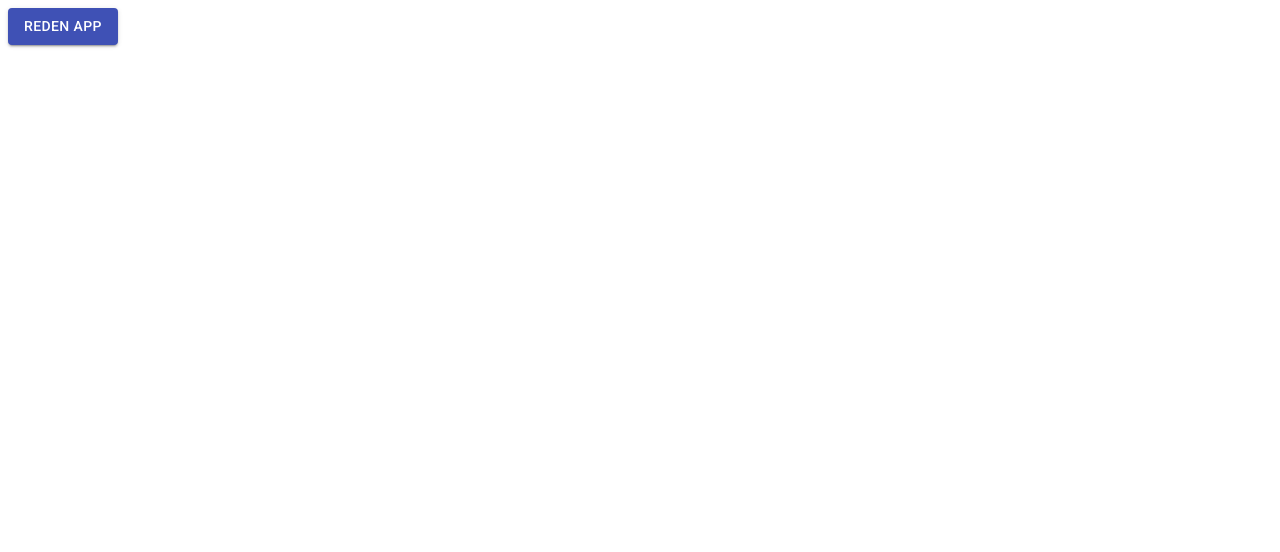
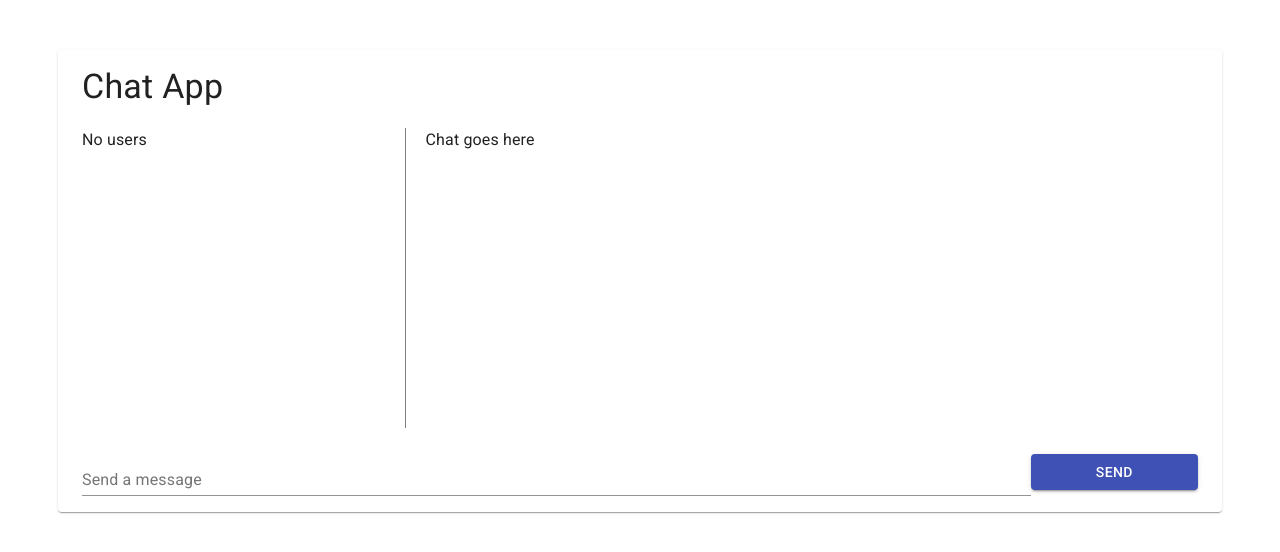
Before and after one commit to rotimi-babalola/reden-frontend, a React app: page / in a window 1280 px wide. Shown: the top 552 px of the page. Built offline with nearby package versions, Linux system fonts and the light colour scheme.

Commit message:
Add Basic chat app layout

```diff
--- a/src/App.tsx
+++ b/src/App.tsx
@@ -1,13 +1,15 @@
 import React from 'react';
-import Button from '@material-ui/core/Button';
+import { Provider } from 'react-redux';
+import Dashboard from './components/Dashboard';
+import { store } from './store/index';
 // import io from 'socket.io-client';
 
 // const socket = io(':5000');
 
 const App: React.FC = () => (
-  <Button color="primary" variant="contained">
-    Reden app
-  </Button>
+  <Provider store={store}>
+    <Dashboard />
+  </Provider>
 );
 
 export default App;
--- a/src/components/Dashboard.tsx
+++ b/src/components/Dashboard.tsx
@@ -1,33 +1,90 @@
-// import React from 'react';
-// import { withStyles } from '@material-ui/core/styles';
-// import Paper from '@material-ui/core/Paper';
-// import Typography from '@material-ui/core/Typography';
+import React from 'react';
+import { Theme, makeStyles } from '@material-ui/core/styles';
+import {
+  Button,
+  List,
+  ListItem,
+  ListItemText,
+  Paper,
+  TextField,
+  Typography,
+} from '@material-ui/core';
+import { useSelector } from '../store/index';
 
-// const styles = theme => ({
-//   root: {
-//     ...theme.mixins.gutters(),
-//     margin: '50px',
-//     paddingTop: theme.spacing(2),
-//     paddingBottom: theme.spacing(2),
-//   },
-//   flex: {
-//     display: 'flex',
-//     alignItems: 'center',
-//   },
-//   topicsWindow: {
-//     width: '30%',
-//     height: '300px',
-//     borderRight: '1px solid grey',
-//   },
-//   chatWindow: {
-//     width: '70%',
-//     height: '300px',
-//     padding: '20px',
-//   },
-//   chatBox: {
-//     width: '85%',
-//   },
-//   button: {
-//     width: '15%',
-//   },
-// });
+const useStyles = makeStyles((theme: Theme) => ({
+  root: {
+    ...theme.mixins.gutters(),
+    margin: '50px',
+    paddingTop: theme.spacing(2),
+    paddingBottom: theme.spacing(2),
+  },
+  flex: {
+    display: 'flex',
+    alignItems: 'center',
+  },
+  topicsWindow: {
+    width: '30%',
+    height: '300px',
+    borderRight: '1px solid grey',
+  },
+  chatWindow: {
+    width: '70%',
+    height: '300px',
+    padding: '20px',
+  },
+  chatBox: {
+    width: '85%',
+  },
+  button: {
+    width: '15%',
+  },
+}));
+
+const Dashboard: React.FC = () => {
+  const classes = useStyles();
+  const { users } = useSelector(state => state);
+
+  return (
+    <Paper className={classes.root} elevation={1}>
+      <Typography variant="h4" component="h4">
+        Chat App
+      </Typography>
+      <div className={classes.flex}>
+        <div className={classes.topicsWindow}>
+          {users ? (
+            <Typography>No users</Typography>
+          ) : (
+            <List>
+              {users.map(user => (
+                <ListItem button key={user.id}>
+                  <ListItemText primary={user} onClick={() => {}} />
+                </ListItem>
+              ))}
+            </List>
+          )}
+        </div>
+        <div className={classes.chatWindow}>
+          <Typography>Chat goes here</Typography>
+        </div>
+      </div>
+      <div className={classes.flex}>
+        <TextField
+          label="Send a message"
+          className={classes.chatBox}
+          value=""
+          onChange={() => {}}
+        />
+        <Button
+          variant="contained"
+          color="primary"
+          className={classes.button}
+          onClick={() => {}}
+        >
+          Send
+        </Button>
+      </div>
+    </Paper>
+  );
+};
+
+export default Dashboard;
--- /dev/null
+++ b/src/store/index.ts
@@ -0,0 +1,29 @@
+import {
+  TypedUseSelectorHook,
+  useSelector as useSelectorUntyped,
+} from 'react-redux';
+import { Action, applyMiddleware, compose, createStore } from 'redux';
+import thunk, { ThunkAction } from 'redux-thunk';
+import { appReducer } from './reducer';
+
+export type RootState = ReturnType<typeof appReducer>;
+
+export const useSelector: TypedUseSelectorHook<RootState> = useSelectorUntyped;
+
+export type AppThunk<ReturnType = void> = ThunkAction<
+  ReturnType,
+  RootState,
+  null,
+  Action<string>
+>;
+
+/* eslint-disable no-underscore-dangle */
+const composeEnhancers =
+  (window as any).__REDUX_DEVTOOLS_EXTENSION_COMPOSE__ || compose;
+/* istanbul ignore next */
+export const store = createStore(
+  appReducer,
+  /* preloadedState, */
+  composeEnhancers(applyMiddleware(thunk)),
+);
+// eslint-enable
--- /dev/null
+++ b/src/store/reducer.ts
@@ -0,0 +1,20 @@
+import { ADD_NEW_USER, AppActions, IAppState } from './types';
+
+export const initialState: IAppState = {
+  users: [],
+};
+
+export function appReducer(
+  state = initialState,
+  action: AppActions,
+): IAppState {
+  switch (action.type) {
+    case ADD_NEW_USER:
+      return {
+        ...state,
+        users: [...state.users, action.payload.user],
+      };
+    default:
+      return state;
+  }
+}
--- /dev/null
+++ b/src/store/types.ts
@@ -0,0 +1,24 @@
+export interface IUser {
+  id: string;
+  username: string;
+}
+
+export interface IChatMessage {
+  id: string;
+  chat: string;
+}
+
+export interface IAppState {
+  users: IUser[];
+}
+
+export const ADD_NEW_USER = 'ADD_NEW_USER';
+
+interface AddNewUserAction {
+  type: typeof ADD_NEW_USER;
+  payload: {
+    user: IUser;
+  };
+}
+
+export type AppActions = AddNewUserAction;
```
Also changed, not shown: package.json (+6 -1 lines), src/store/actions.ts (added, +10 -0 lines), 1 other file (tests, documents, lock files or other folders).
